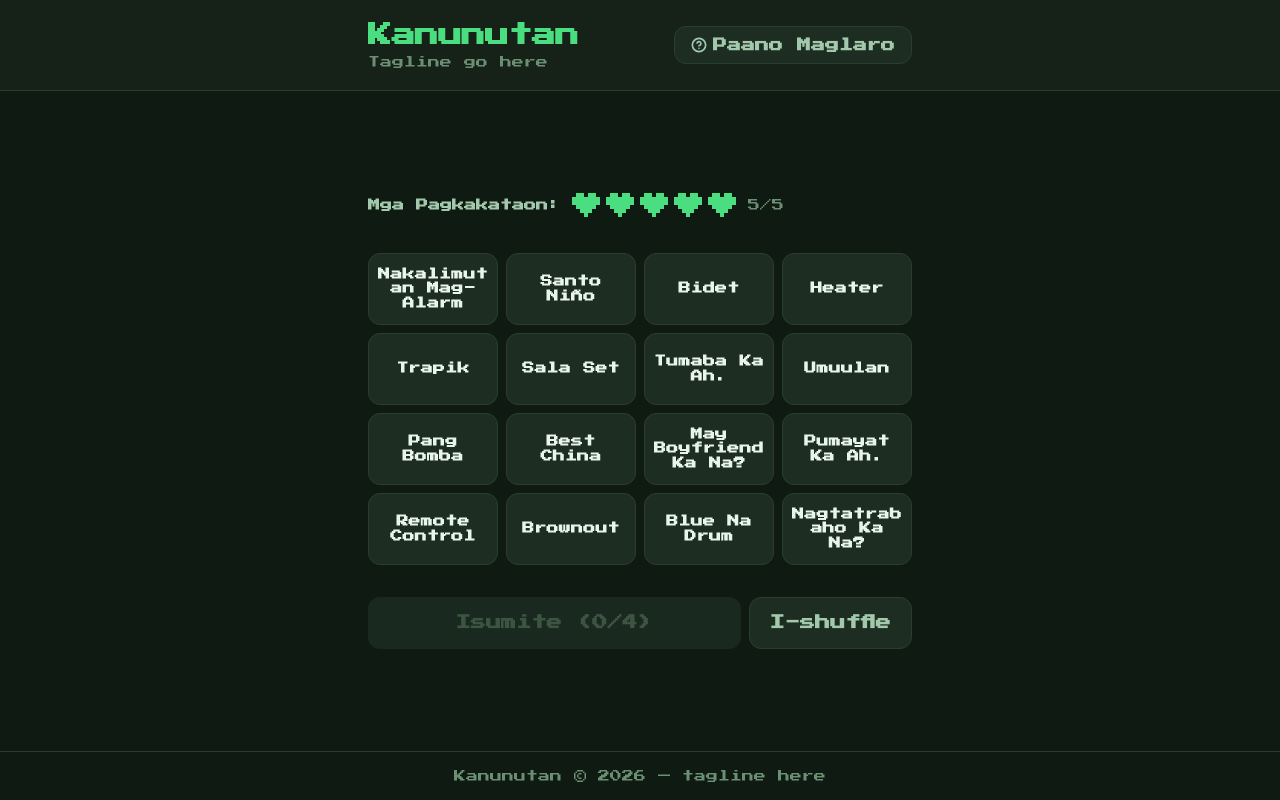
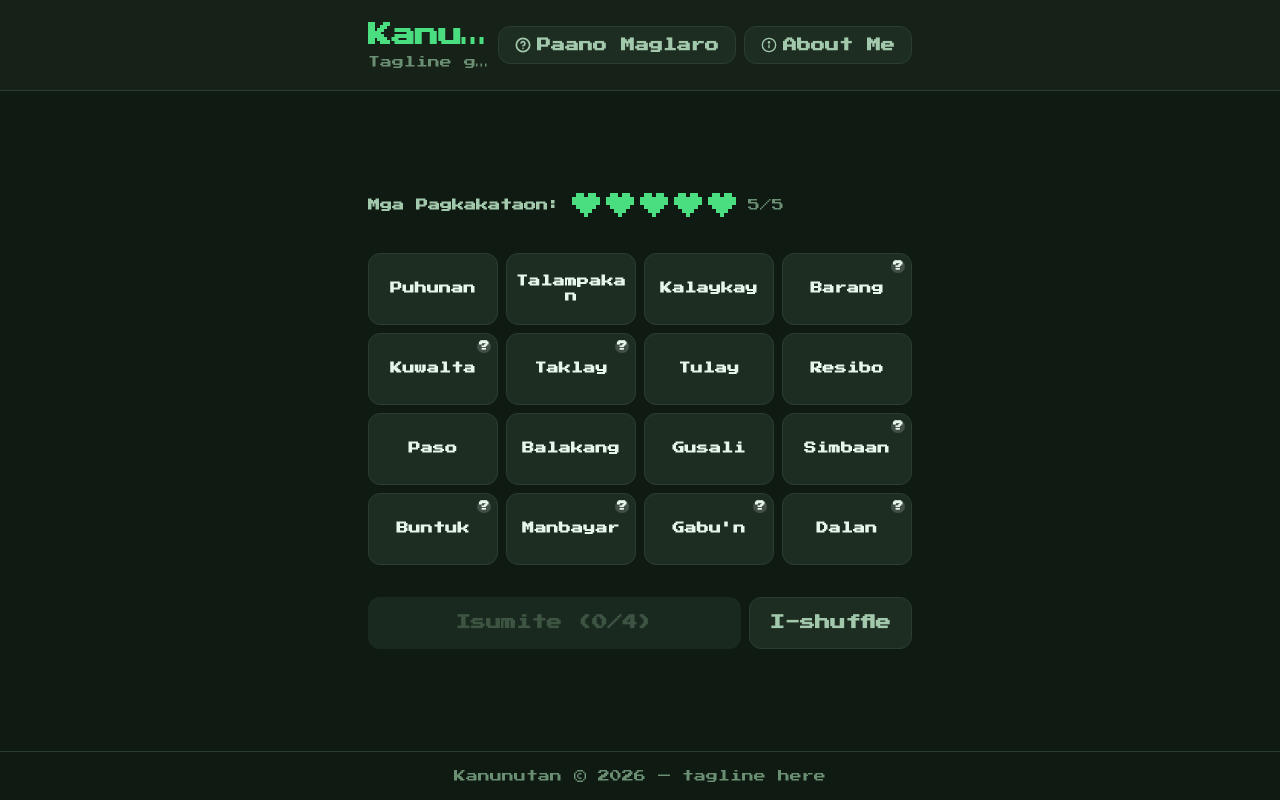
Before and after one commit to georgedonayre/wika1-final-project, a Next.js app: page / in a window 1280 px wide. Built offline with nearby package versions, Linux system fonts and the light colour scheme.

Commit message:
Added About me button and page, updated the puzzles data and added translations for Kapampangan and Pangasinense words.

```diff
--- /dev/null
+++ b/app/about/page.tsx
@@ -0,0 +1,66 @@
+"use client";
+
+import Link from "next/link";
+import { HiArrowLeft } from "react-icons/hi";
+import { GAME_NAME } from "@/lib/constants";
+
+export default function AboutPage() {
+  return (
+    <div className="flex flex-col min-h-screen font-pixel bg-[var(--bg-primary)] text-[var(--text-primary)]">
+      <header className="border-b border-[var(--border-default)] bg-[var(--bg-secondary)] px-4 py-5">
+        <div className="max-w-[640px] mx-auto flex items-center gap-4">
+          <Link
+            href="/"
+            className="inline-flex items-center gap-1.5 px-3 py-2 rounded-[var(--radius-md)] border border-[var(--border-default)] bg-[var(--bg-tertiary)] text-[var(--text-secondary)] text-sm font-semibold no-underline transition-all hover:border-[var(--green-primary)] hover:text-[var(--green-primary)]"
+          >
+            <HiArrowLeft className="w-4 h-4" />
+            Bumalik
+          </Link>
+
+          <h1 className="text-xl font-bold text-[var(--green-primary)] m-0">About Me</h1>
+        </div>
+      </header>
+
+      <main className="flex-1 max-w-[640px] w-full mx-auto px-4 py-8">
+        <section className="space-y-6 text-sm leading-relaxed text-[var(--text-secondary)]">
+          <p className="text-[var(--text-primary)] text-lg font-bold">
+            Mula sa simpleng ideya tungo sa kanunutan:
+          </p>
+
+          <p>
+            Kami ang pangkat ‘Kanunutan’, mga estudyante ng Wika I Z taong 2026
+            na binubuo nina George Allen Donayre bilang punong taga-gawa ng program
+            ng laro, Glayvin Gabe Oragon bilang tagapag saliksik, Kian Marco
+            Castro bilang tagapaglahad ng mga ideya, Kristan Norby Bugay bilang
+            tagapagsaliksik, Lance Jacob Reyes bilang tagasulat ng pormal na papel
+            at, Lysander Joseph Querijero bilang taga-gawa ng program ng laro.
+          </p>
+
+          <p>
+            Ang laro na aming binuo ay isang uri ng web-based word game kung saan
+            nilalayon nitong linaning at hasain ang karunungan ng mga manlalaro sa
+            wikang Filipino. Kabilang sa mga espisipikong salitang Filipino na
+            kasama rito ay ang Tagalog, Kapampangan, at Pangasinense. Ang ninanais
+            naming tagatanggap ng proyektong ito ay ang mga estudyante ng
+            University of the Philippines Baguio, partikular na ang mga mag-aaral
+            ng Wika I sa mga susunod na panahon. Kung papalarin, nais din naming
+            magamit ang proyektong ito ng mga propesor ng nasabing unibersidad bilang
+            midyum ng panturo at pagkatuto sa ating wikang pambansa. Inaasahang
+            magagamit ang proyektong ito upang payabungin ang katatasan at pagtibayin
+            ang ating pagmamahal sa ating wikang pambansa.
+          </p>
+
+          <p className="font-semibold text-[var(--text-primary)]">Dakal a Salamat!</p>
+
+          <p className="text-[var(--text-secondary)] italic">
+            (pangasinense word for ‘salamat’)
+          </p>
+        </section>
+      </main>
+
+      <footer className="border-t border-[var(--border-default)] p-4 text-center text-xs text-[var(--text-muted)]">
+        {GAME_NAME} © {new Date().getFullYear()} — Tagline here
+      </footer>
+    </div>
+  );
+}
--- a/components/header.tsx
+++ b/components/header.tsx
@@ -18,7 +18,7 @@ export default function Header() {
         </Link>
 
         {/* nav */}
-        <nav className="flex items-center flex-shrink-0">
+        <nav className="flex items-center flex-shrink-0 gap-2">
           <Link
             href="/paano-maglaro"
             className="inline-flex items-center gap-1 sm:gap-1.5 px-2.5 sm:px-4 py-1.5 sm:py-2 rounded-md border border-[var(--border-default)] bg-[var(--bg-tertiary)] text-[var(--text-secondary)] text-xs sm:text-sm font-semibold no-underline transition-colors duration-150 hover:border-[var(--green-primary)] hover:text-[var(--green-primary)]"
@@ -42,6 +42,28 @@ export default function Header() {
             {/* hide label on very small screens, show icon only */}
             <span className="hidden sm:inline">Paano Maglaro</span>
           </Link>
+
+          <Link
+            href="/about"
+            className="inline-flex items-center gap-1 sm:gap-1.5 px-2.5 sm:px-4 py-1.5 sm:py-2 rounded-md border border-[var(--border-default)] bg-[var(--bg-tertiary)] text-[var(--text-secondary)] text-xs sm:text-sm font-semibold no-underline transition-colors duration-150 hover:border-[var(--green-primary)] hover:text-[var(--green-primary)]"
+          >
+            <svg
+              width="16"
+              height="16"
+              viewBox="0 0 24 24"
+              fill="none"
+              stroke="currentColor"
+              strokeWidth="2"
+              strokeLinecap="round"
+              strokeLinejoin="round"
+              className="flex-shrink-0"
+            >
+              <circle cx="12" cy="12" r="10" />
+              <line x1="12" y1="16" x2="12" y2="12" />
+              <circle cx="12" cy="8" r="1" />
+            </svg>
+            <span className="hidden sm:inline">About Me</span>
+          </Link>
         </nav>
       </div>
     </header>
--- a/components/word-tile.tsx
+++ b/components/word-tile.tsx
@@ -8,6 +8,7 @@
  */
 "use client";
 
+import { useState } from "react";
 import { Word } from "@/types/game";
 
 interface WordTileProps {
@@ -23,6 +24,11 @@ export default function WordTile({
   isDisabled,
   onClick,
 }: WordTileProps) {
+  const [showHint, setShowHint] = useState(false);
+  const hasHint =
+    word.language === "kapampangan" || word.language === "pangasinense";
+  const hintText = word.translation ? word.translation : "Hint available";
+
   return (
     <button
       id={`tile-${word.id}`}
@@ -32,6 +38,7 @@ export default function WordTile({
       aria-label={`Salita: ${word.text}`}
       className={isSelected ? "animate-selected-pulse" : ""}
       style={{
+        position: "relative",
         width: "100%",
         minHeight: "clamp(52px, 14vw, 72px)",
         borderRadius: "var(--radius-md)",
@@ -66,6 +73,15 @@ export default function WordTile({
         }
       }}
     >
+      <div
+        style={{
+          display: "flex",
+          alignItems: "center",
+          justifyContent: "center",
+          gap: "0.4rem",
+          flexWrap: "wrap",
+        }}
+      >
         <span
           style={{
             whiteSpace: "normal",
@@ -76,6 +92,68 @@ export default function WordTile({
         >
           {word.text}
         </span>
+        {hasHint && (
+          <span
+            role="button"
+            tabIndex={0}
+            onClick={(e) => {
+              e.stopPropagation();
+              setShowHint((current) => !current);
+            }}
+            onKeyDown={(e) => {
+              if (e.key === "Enter" || e.key === " ") {
+                e.preventDefault();
+                e.stopPropagation();
+                setShowHint((current) => !current);
+              }
+            }}
+            aria-label={`Translation: ${hintText}`}
+            title={hintText}
+            style={{
+              position: "absolute",
+              top: "6px",
+              right: "6px",
+              display: "inline-flex",
+              alignItems: "center",
+              justifyContent: "center",
+              width: "0.85rem",
+              height: "0.85rem",
+              borderRadius: "50%",
+              background: "rgba(255,255,255,0.16)",
+              color: "var(--text-primary)",
+              fontSize: "0.65rem",
+              fontWeight: 800,
+              lineHeight: 1,
+              border: "1px solid transparent",
+              padding: 0,
+              cursor: "pointer",
+            }}
+          >
+            ?
+          </span>
+        )}
+        {hasHint && showHint && (
+          <span
+            style={{
+              position: "absolute",
+              bottom: "6px",
+              left: "50%",
+              transform: "translateX(-50%)",
+              background: "rgba(0, 0, 0, 0.85)",
+              color: "white",
+              padding: "0.3rem 0.5rem",
+              borderRadius: "0.35rem",
+              fontSize: "0.65rem",
+              maxWidth: "90%",
+              textAlign: "center",
+              zIndex: 1,
+              pointerEvents: "none",
+            }}
+          >
+            {hintText}
+          </span>
+        )}
+      </div>
     </button>
   );
 }
--- a/data/puzzles.ts
+++ b/data/puzzles.ts
@@ -12,50 +12,47 @@ export const puzzles: Puzzle[] = [
       {
         id: "g1",
         color: "yellow",
-        connection: "Mga bagay na laging may plastik na pambalot sa bahay",
+        connection: "Parte ng Katawan",
         words: [
-          { id: "w1", text: "remote control", language: "tagalog" },
-          { id: "w2", text: "sala set", language: "tagalog" },
-          { id: "w3", text: "Santo Niño", language: "tagalog" },
-          { id: "w4", text: "best china", language: "tagalog" },
+          { id: "w1", text: "Buntuk", language: "kapampangan", translation: "Ulo" },
+          { id: "w2", text: "Taklay", language: "pangasinense", translation: "Braso" },
+          { id: "w3", text: "Talampakan ", language: "tagalog" },
+          { id: "w4", text: "Balakang ", language: "tagalog" },
         ],
       },
       {
         id: "g2",
         color: "green",
         connection:
-          "Mga sinasabi ng tito/tita sa family gathering na hindi mo gustong marinig",
+          "Mga Estruktura sa siyudad",
         words: [
-          { id: "w5", text: "Nagtatrabaho ka na?", language: "tagalog" },
-          { id: "w6", text: "Pumayat ka ah.", language: "tagalog" },
-          { id: "w7", text: "May boyfriend ka na?", language: "tagalog" },
-          { id: "w8", text: "Tumaba ka ah.", language: "tagalog" },
+          { id: "w5", text: "Dalan", language: "kapampangan", translation: "Daan/Kalsada" },
+          { id: "w6", text: "Simbaan", language: "pangasinense", translation: "Simbahan" },
+          { id: "w7", text: "Gusali", language: "tagalog" },
+          { id: "w8", text: "Tulay", language: "tagalog" },
         ],
       },
       {
         id: "g3",
         color: "blue",
-        connection: "Excuses ng mga Pinoy sa pagiging late",
+        connection: "Mga Financial Terms",
         words: [
-          { id: "w9", text: "trapik", language: "tagalog" },
-          { id: "w10", text: "brownout", language: "tagalog" },
-          { id: "w11", text: "umuulan", language: "tagalog" },
-          {
-            id: "w12",
-            text: "nakalimutan mag-alarm",
-            language: "tagalog",
+          { id: "w9", text: "Kuwalta", language: "kapampangan", translation: "Pera/Salapi" },
+          { id: "w10", text: "Manbayar", language: "pangasinense", translation: "Magbayad" },
+          { id: "w11", text: "Resibo", language: "tagalog" },
+          { id: "w12", text: "Puhunan", language: "tagalog",
           },
         ],
       },
       {
         id: "g4",
         color: "purple",
-        connection: "Gamit sa loob ng banyo sa baguio",
+        connection: "Mga Kagamitan na Makikita sa Hardin",
         words: [
-          { id: "w13", text: "blue na drum", language: "tagalog" },
-          { id: "w14", text: "heater", language: "tagalog" },
-          { id: "w15", text: "pang bomba", language: "tagalog" },
-          { id: "w16", text: "bidet", language: "tagalog" },
+          { id: "w13", text: "Gabu'n", language: "kapampangan", translation: "Lupa" },
+          { id: "w14", text: "Barang", language: "pangasinense", translation: "Bolo/Itak" },
+          { id: "w15", text: "Paso", language: "tagalog" },
+          { id: "w16", text: "Kalaykay ", language: "tagalog" },
         ],
       },
     ],
```
Lines whose indentation alone changed are shown as unchanged.
